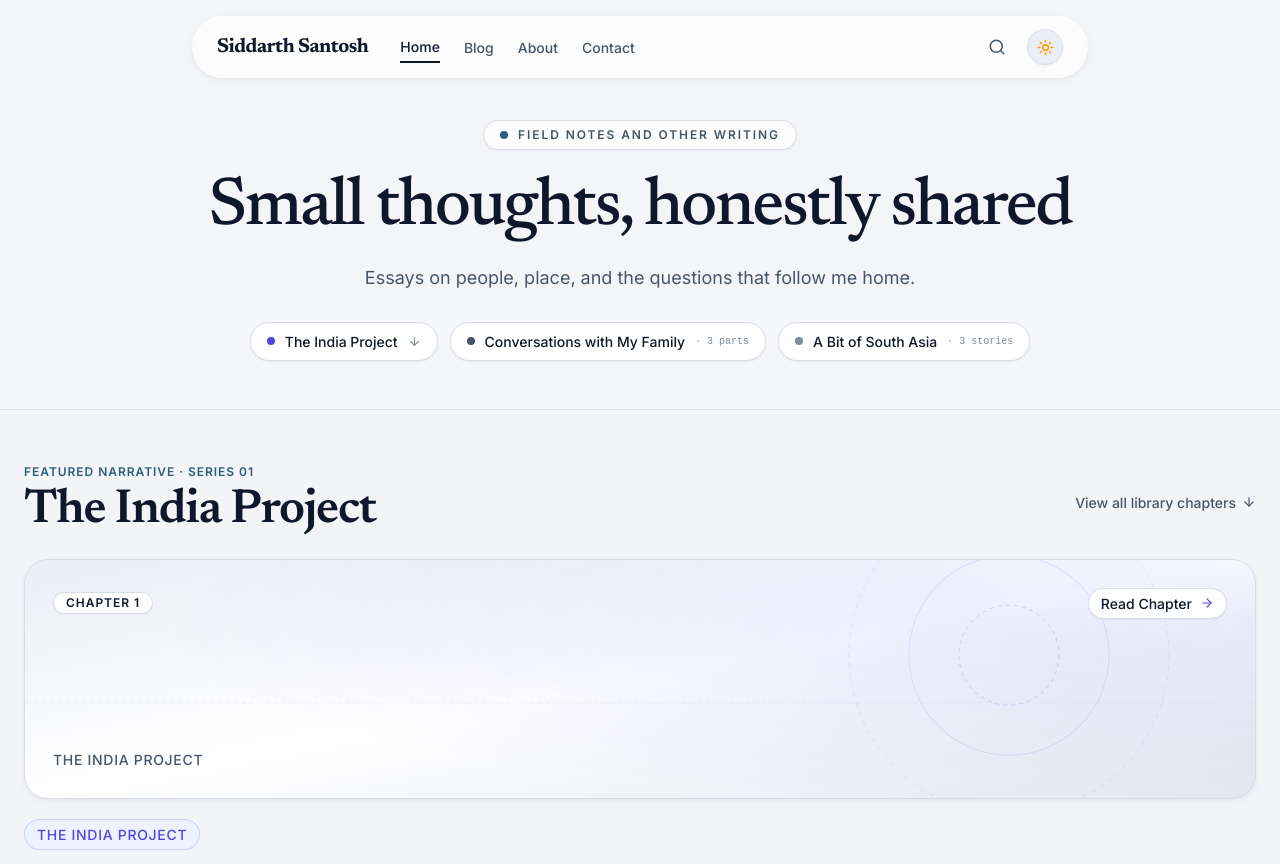
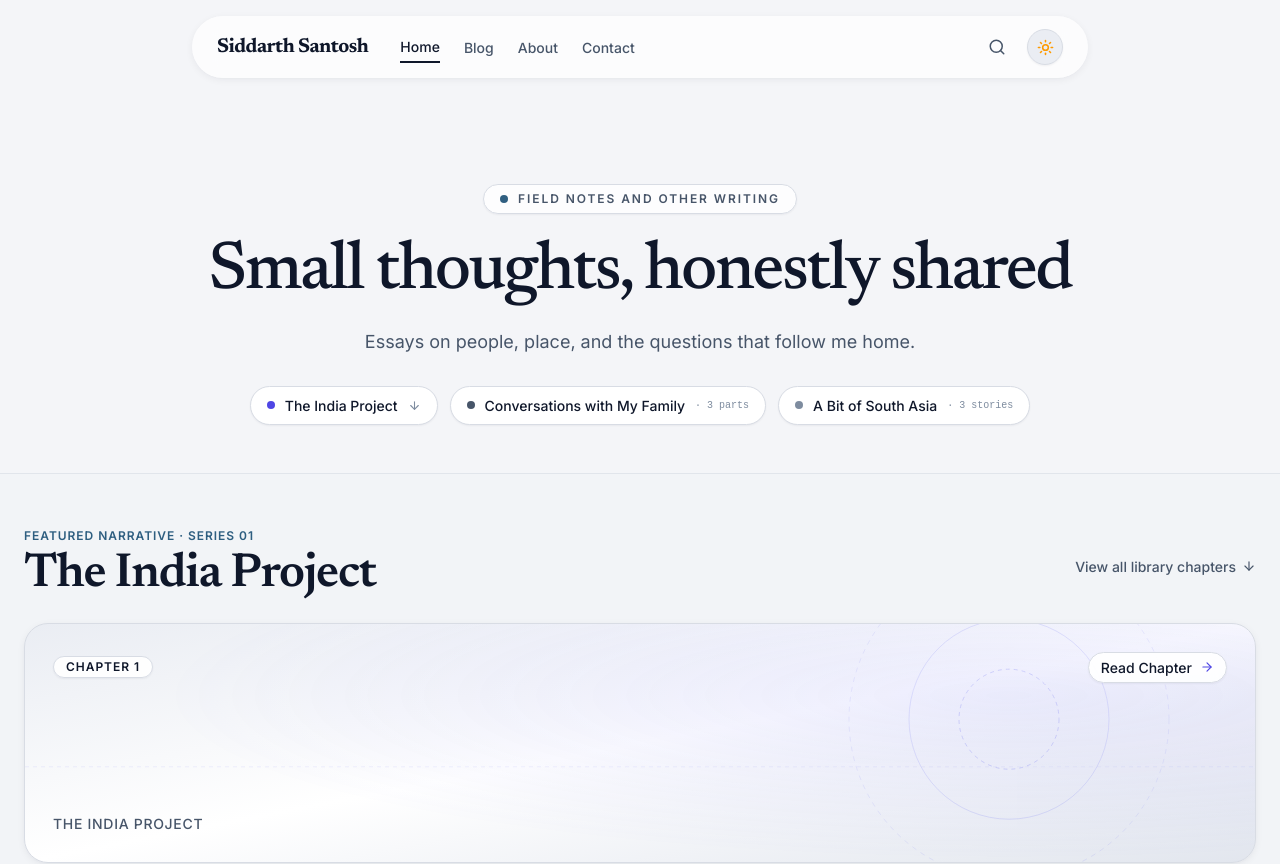
Before and after one commit to Dhyanesh2603/blog_v2, a React (Vite) app: page / in a window 1280 px wide. Shown: the top 864 px of the page. Built offline with nearby package versions, Linux system fonts and the light colour scheme.

Commit message:
Enhance: Add extra top spacing for page contents below the floating navbar and search bar

```diff
--- a/src/components/layout/Layout.jsx
+++ b/src/components/layout/Layout.jsx
@@ -63,7 +63,7 @@ export default function Layout() {
           initial={{ opacity: 0 }}
           animate={{ opacity: 1 }}
           transition={{ duration: 0.25, ease: [0.22, 1, 0.36, 1] }}
-          className="flex-1 pt-20"
+          className="flex-1 pt-28 sm:pt-32 md:pt-36"
         >
           <Outlet />
         </motion.main>
```
